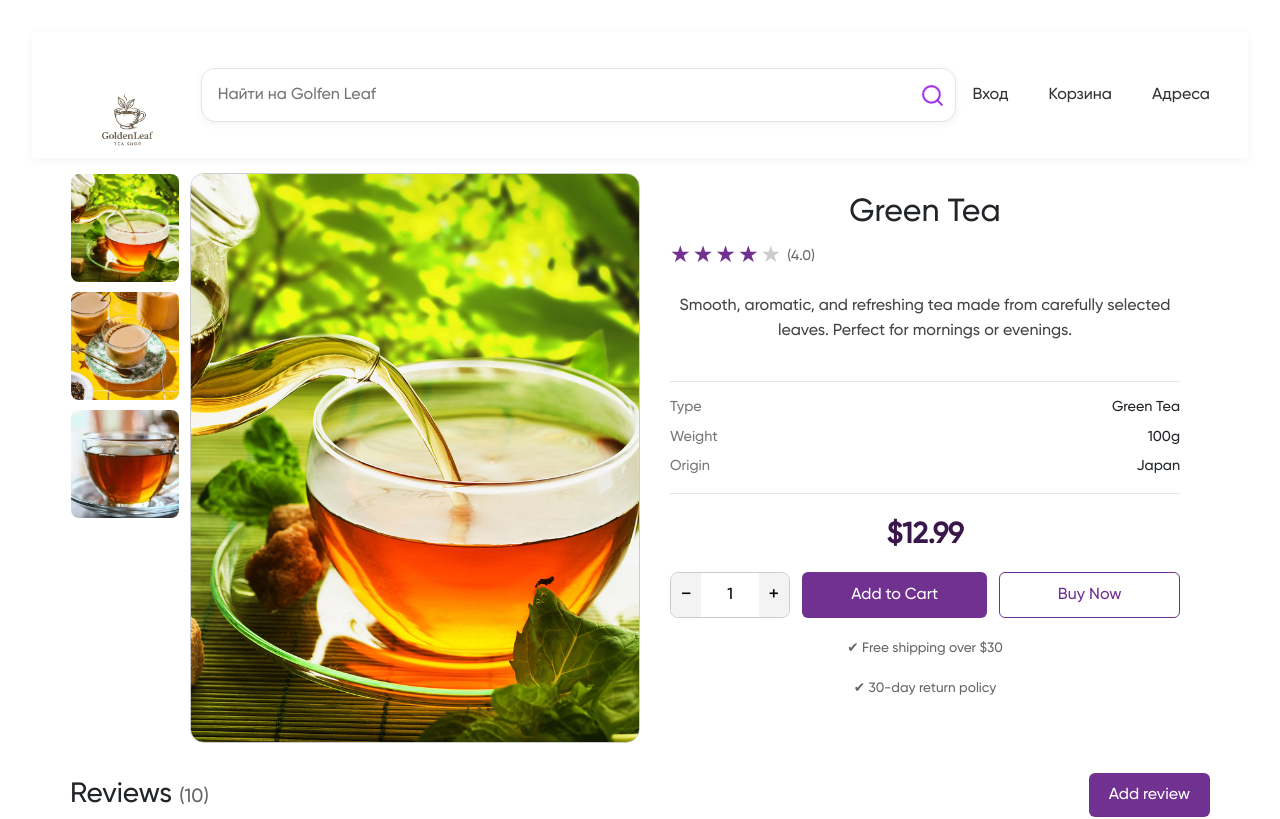
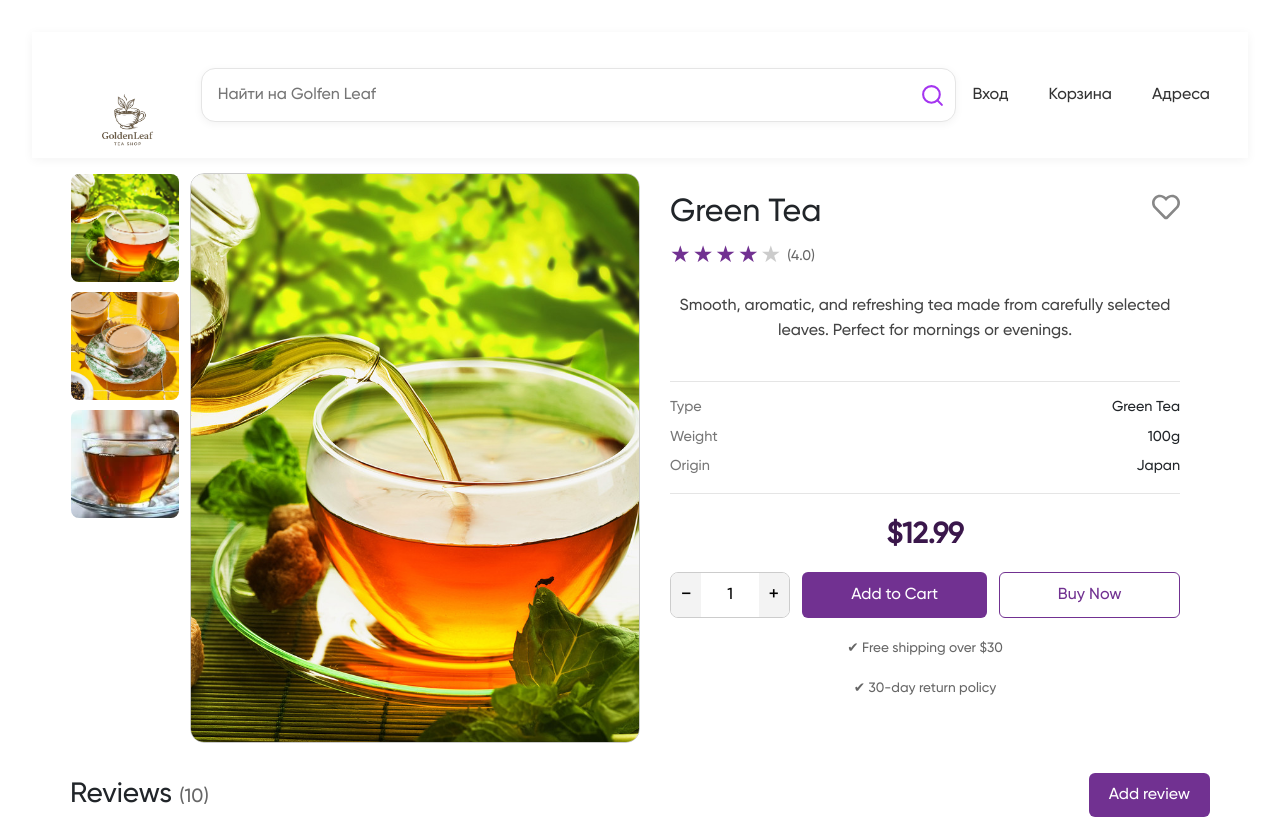
Before and after one commit to dimvxs/TeaShop, a React app in the folder frontend/: page /product/1 in a window 1280 px wide. Shown: the top 819 px of the page. Built offline with nearby package versions, Linux system fonts and the light colour scheme; the HTML template or start-up script is replaced by a standard one.

Commit message:
Add Favorite button

```diff
--- a/frontend/src/pages/ProductPage/ProductPage.scss
+++ b/frontend/src/pages/ProductPage/ProductPage.scss
@@ -65,8 +65,6 @@
       }
 
     }
-
-
     .quantity-control {
       width: 20%;
       display: flex;
@@ -109,8 +107,6 @@
         }
       }
     }
-
-
     .product-header {
       display: flex;
       flex-direction: column;
@@ -118,7 +114,23 @@
 
       .product-name {
         font-size: 2rem;
+        display: flex;
+        justify-content: space-between;
         margin: 0;
+
+        .product-favorite-icon {
+          cursor: pointer;
+          color: $color-neutral-light;
+          transition: color 0.2s, transform 0.15s;
+
+          &:hover {
+            transform: scale(1.15);
+          }
+
+          &.filled {
+            color: $color-accent-light;
+          }
+        }
       }
     }
 
--- a/frontend/src/pages/ProductPage/ProductPage.tsx
+++ b/frontend/src/pages/ProductPage/ProductPage.tsx
@@ -1,4 +1,6 @@
 import { useState } from "react";
+import { FaHeart, FaRegHeart } from "react-icons/fa";
+
 import "./ProductPage.scss";
 import QuantityControl from "../../components/QuantityControl/QuantityControl";
 import ProductImages from "../../components/ProductImages/ProductImages";
@@ -7,6 +9,7 @@ import Rating from "../../components/Rating/Rating";
 import ReviewSection from "../../components/ReviewSection/ReviewSection";
 
 function ProductPage() {
+  const [favorited, setFavorited] = useState(false);
   const product = {
     name: "Green Tea",
     rating: 4,
@@ -70,7 +73,22 @@ function ProductPage() {
 
               <div className="col-md-6 right-side">
                 <div className="product-header">
-                  <h2 className="product-name">{product.name}</h2>
+                  <h2 className="product-name">
+                    {product.name}
+                    {favorited ? (
+                      <FaHeart
+                        className="product-favorite-icon filled"
+                        size={28}
+                        onClick={() => setFavorited(false)}
+                      />
+                    ) : (
+                      <FaRegHeart
+                        className="product-favorite-icon"
+                        size={28}
+                        onClick={() => setFavorited(true)}
+                      />
+                    )}
+                  </h2>
                   <Rating value={product.rating} />
                 </div>
 
--- a/frontend/src/styles/_variables.scss
+++ b/frontend/src/styles/_variables.scss
@@ -12,6 +12,8 @@ $color-secondary: #D9D9D9;
 $color-secondary-light: #E0E0E0;
 $color-background: #F3F3F3;
 $color-surface: #ffffff;
+
+$color-neutral-light: #878787;
 
 $color-text-light: #ffffff;
 $color-text-dark: #000000;
```
